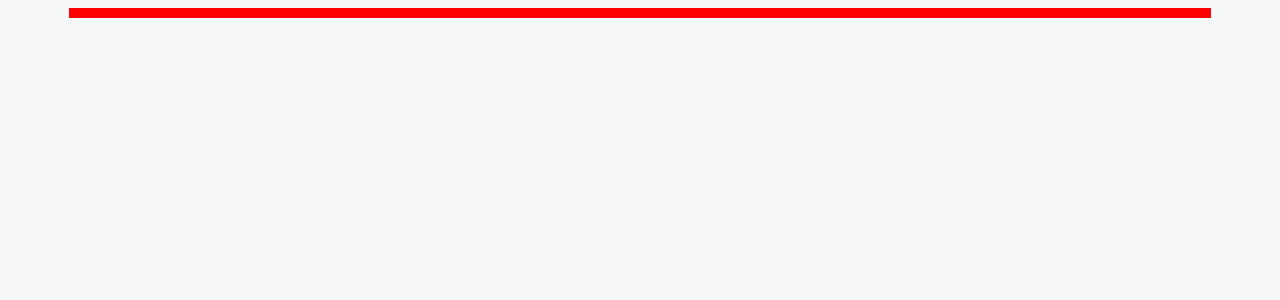
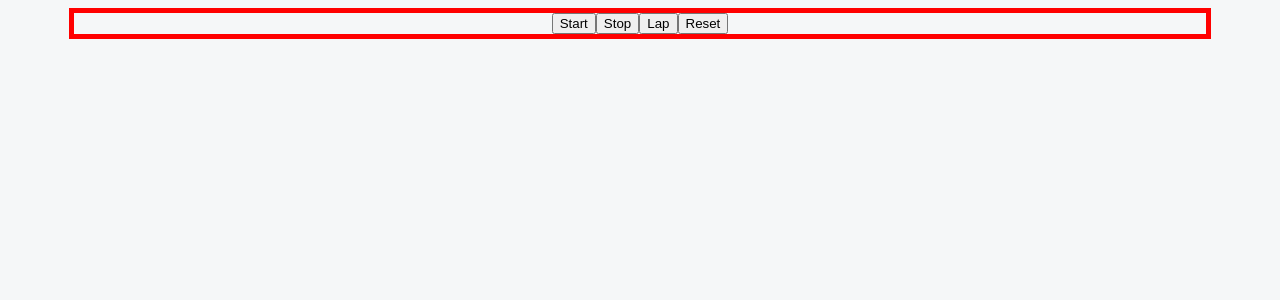
Before and after one commit to Shopify/eng-intern-assessment-react, a React app: page / in a window 1280 px wide. Shown: the top 300 px of the page. Built offline with nearby package versions, Linux system fonts and the light colour scheme.

Commit message:
feat: button component

```diff
--- a/src/App.tsx
+++ b/src/App.tsx
@@ -1,6 +1,13 @@
 import React from "react";
 import "./styles/main.css";
+import StopWatch from "./StopWatch";
 
 export default function App() {
-  return <div className="container"></div>;
+  return (
+    <div className="container">
+      <div className="stopwatch-container">
+        <StopWatch />
+      </div>
+    </div>
+  );
 }
--- a/src/StopWatch.tsx
+++ b/src/StopWatch.tsx
@@ -1,7 +1,13 @@
-import React from 'react'
+import React from "react";
+import { StopWatchButton } from "./StopWatchButton";
 
 export default function StopWatch() {
-    return(
-        <div></div>
-    )
+  return (
+    <div>
+      <StopWatchButton>Start</StopWatchButton>
+      <StopWatchButton>Stop</StopWatchButton>
+      <StopWatchButton>Lap</StopWatchButton>
+      <StopWatchButton>Reset</StopWatchButton>
+    </div>
+  );
 }
--- a/src/StopWatchButton.tsx
+++ b/src/StopWatchButton.tsx
@@ -1,7 +1,15 @@
-import React from 'react'
+/**
+ * @fileoverview reusable Button component for stop watch functionalities like start, stop, etc
+ */
 
-export default function StopWatchButton() {
-    return(
-        <div></div>
-    )
-}
+import React, { ButtonHTMLAttributes } from "react";
+
+// making the custom button component take props like a regular <button> would
+type StopWatchButtonProps = ButtonHTMLAttributes<HTMLButtonElement>;
+
+export const StopWatchButton: React.FC<StopWatchButtonProps> = ({
+  children,
+  ...props
+}) => {
+  return <button {...props}>{children}</button>;
+};
--- a/src/styles/main.css
+++ b/src/styles/main.css
@@ -8,3 +8,8 @@ body {
   padding: 0 1rem;
   border: 5px solid red;
 }
+
+.stopwatch-container {
+  display: flex;
+  justify-content: center;
+}
```
Also changed, not shown: src/index.tsx (+4 -4 lines).
